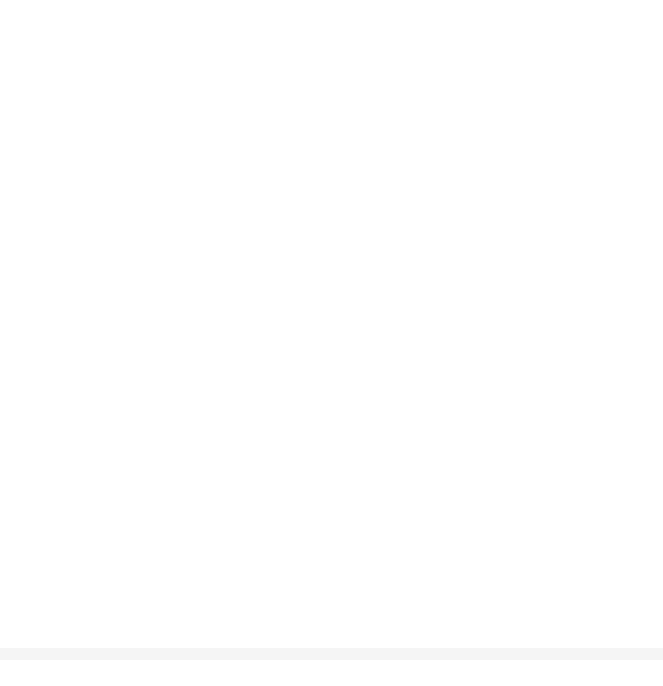
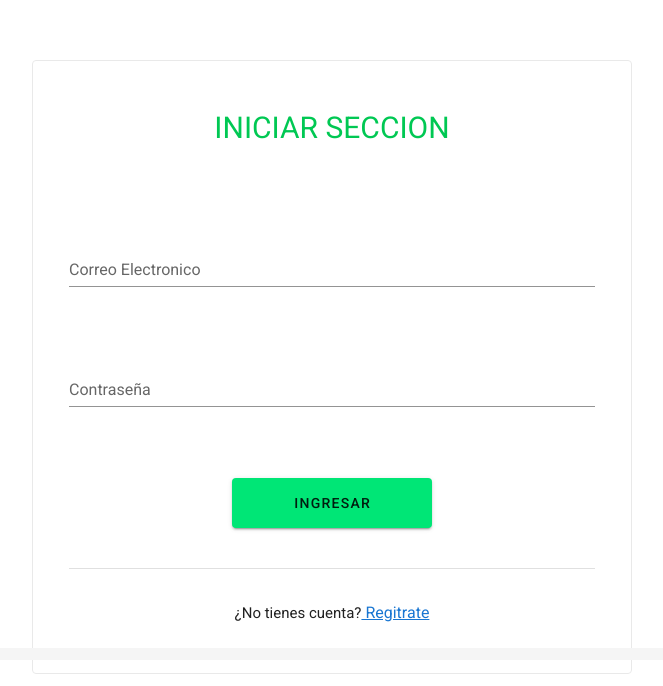
Before and after one commit to MiguelDev2021/Proyecto_3_MisionTic, a Vue app in the folder vue/: page /login in a window 1280 px wide. Shown: the part 140-826 px from the top of the page, without its empty margins (308-971 px from the left). Before the commit the page ends 800 px from the top, so only its background shows below. Built offline with nearby package versions, Linux system fonts and the light colour scheme.

Commit message:
Se ha creado la interfaz Descripcion_oferta con Vuetify

```diff
--- a/vue/src/router/index.js
+++ b/vue/src/router/index.js
@@ -34,6 +34,22 @@ const routes = [
     // this generates a separate chunk (about.[hash].js) for this route
     // which is lazy-loaded when the route is visited.
     component: () => import(/* webpackChunkName: "about" */ '../views/Oferts.vue')
+  },
+  {
+    path: '/login',
+    name: 'Login',
+    // route level code-splitting
+    // this generates a separate chunk (about.[hash].js) for this route
+    // which is lazy-loaded when the route is visited.
+    component: () => import(/* webpackChunkName: "about" */ '../views/Login.vue')
+  },
+  {
+    path: '/ofert',
+    name: 'Ofert',
+    // route level code-splitting
+    // this generates a separate chunk (about.[hash].js) for this route
+    // which is lazy-loaded when the route is visited.
+    component: () => import(/* webpackChunkName: "about" */ '../views/Descripcion_oferta.vue')
   }
 ]
 
--- /dev/null
+++ b/vue/src/views/Descripcion_oferta.vue
@@ -0,0 +1,142 @@
+<template>
+
+  <v-container class="contenedor-all">
+  <v-container id="contenedor_p">
+  <v-carousel :show-arrows="false">
+    <v-carousel-item
+      v-for="(item,i) in items"
+      :key="i"
+      :src="item.src"
+    ></v-carousel-item>
+  </v-carousel>
+  </v-container>
+  <v-container class="contenedor-descripcion">
+  <h1>Nombre del producto</h1>
+
+   <h2>cultivado por :</h2> <v-chip
+      class="ma-2"
+      color="primary"
+      label
+    >
+      <v-icon left>
+        mdi-account-circle-outline
+      </v-icon>
+      John Leider Pedraza
+    </v-chip>
+
+    <h3>Cantidad Disponible:</h3>
+    <p> 4000 Libras </p>
+
+    <h3>Fecha de Entrega:</h3>
+    <p> 10 de Diciembre 2020 </p>
+
+    <h3> Categoria de cultivo: </h3>
+     <v-chip
+      class="ma-2"
+      color="#64FFDA"
+      label
+    >
+      <v-icon left>
+        mdi-flare
+      </v-icon>
+        Categoria
+    </v-chip>
+
+    <v-divider></v-divider>
+
+      <v-btn
+  elevation="2"
+  x-large
+  color = "green accent-3"
+> ¡RESERVAR YA!</v-btn>
+
+
+
+  </v-container>
+    <v-container>
+
+  </v-container>
+  </v-container>
+
+
+
+
+</template>
+
+<script>
+export default {
+  created() {
+    this.$store.commit("SET_LAYOUT", "Interfaz_ventas_categorias");
+  },
+
+  data() {
+    return {
+      items: [
+        {
+          src: "https://cdn.vuetifyjs.com/images/carousel/squirrel.jpg",
+        },
+        {
+          src: "https://cdn.vuetifyjs.com/images/carousel/sky.jpg",
+        },
+        {
+          src: "https://cdn.vuetifyjs.com/images/carousel/bird.jpg",
+        },
+        {
+          src: "https://cdn.vuetifyjs.com/images/carousel/planet.jpg",
+        },
+      ],
+    };
+  },
+};
+</script>
+
+<style>
+
+h2{
+  margin-top: 20px;
+
+}
+
+h3{
+  margin-top: 20px;
+
+}
+
+div.v-window.v-item-group.theme--dark.v-carousel{
+  width: 700px;
+  height: 400px;
+
+
+
+}
+
+
+
+@media (min-width: 960px){
+.container {
+    display: flex;
+}
+}
+
+
+
+
+.contenedor-descripcion{
+
+  display: block  ;
+  margin-top: 20px;
+
+}
+
+.v-application .ma-2{
+  margin: 10px 0px 0px 0px !important;
+
+}
+
+hr{
+
+  margin-top: 30px;
+  margin-bottom:20PX;
+}
+
+</style>
--- /dev/null
+++ b/vue/src/views/Login.vue
@@ -0,0 +1,103 @@
+<template>
+   <v-container>
+     <p id="texto-iniciar-sesion">INICIAR SECCION</p>
+   <v-form>
+     <v-container>
+      <v-row>
+      <v-col
+      cols="12"
+        sm="12"
+        lg="12"
+
+      >
+
+     <v-text-field class="mt-10"
+            label="Correo Electronico"
+          ></v-text-field>
+
+
+
+       <v-text-field mt-20
+            label="Contraseña"
+          ></v-text-field>
+      </v-col>
+      </v-row>
+
+<v-btn
+  depressed
+  elevation="2"
+  raised
+  color = "green accent-3"
+
+> INGRESAR</v-btn>
+
+<v-divider></v-divider>
+  <v-container id="contedor-registrese">
+  <p>¿No tienes cuenta?</p><a href=""> Regitrate</a>
+  </v-container>
+     </v-container>
+   </v-form>
+   </v-container>
+</template>
+
+<script>
+export default {
+  created() {
+    this.$store.commit("SET_LAYOUT", "Interfaz_default");
+  },
+};
+</script>
+
+<style>
+ .container {
+  max-width: 600px;
+  text-align: center;
+  margin-top: 20px ;
+
+}
+
+.container--fluid{
+    border: 1px solid rgb(233, 233, 233);
+    margin-top: 200px;
+    border-radius: 4px ;
+}
+
+div.v-input__control{
+
+  margin-top: 50px;
+}
+
+.v-btn{
+  margin-top: 50px;
+  width: 200px;
+
+
+}
+.v-application .mt-10{
+  margin-top: 10px !important;
+}
+
+.v-btn:not(.v-btn--round).v-size--default{
+  height: 50px;
+}
+
+p{
+  font-size: 15px;
+  display: inline;
+
+}
+.v-application p{
+  margin-bottom: 0px;
+  margin-top: 30px;
+}
+
+hr{
+  margin-top: 40px;
+}
+
+#texto-iniciar-sesion{
+  font-size: 30px;
+  color: #00C853;
+}
+
+</style>
```
